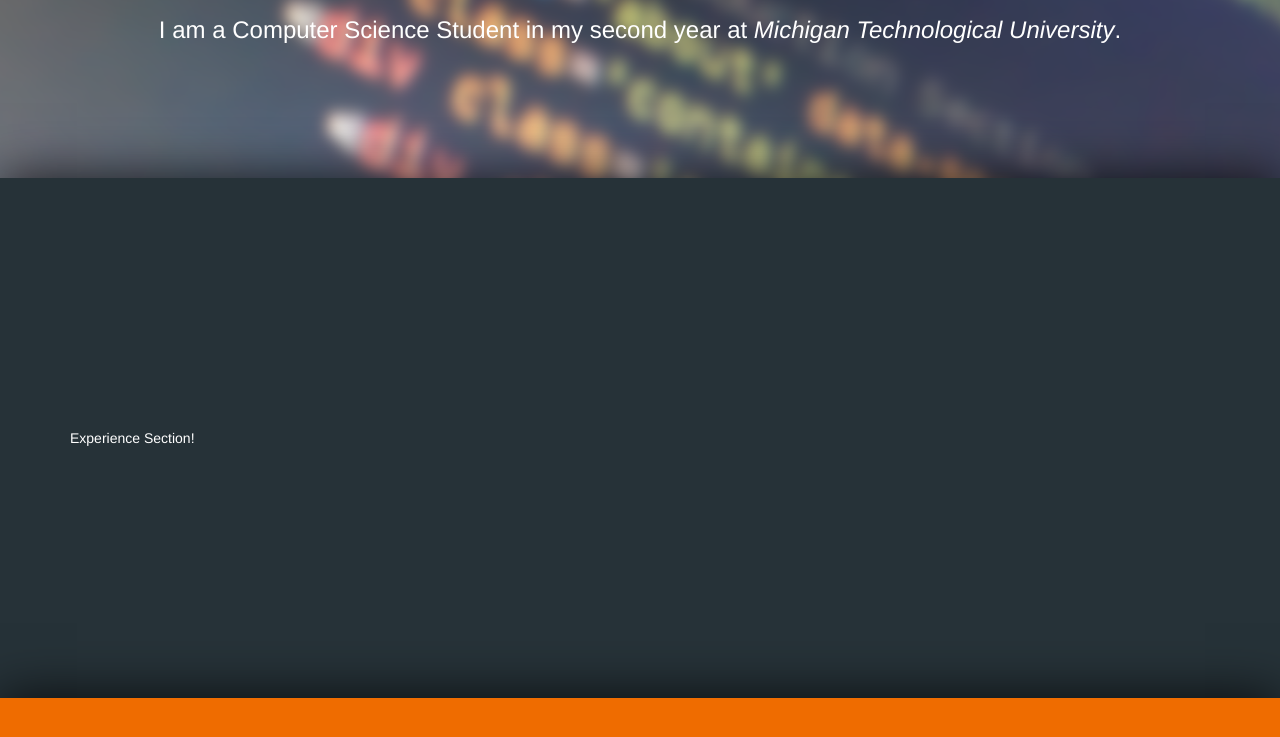
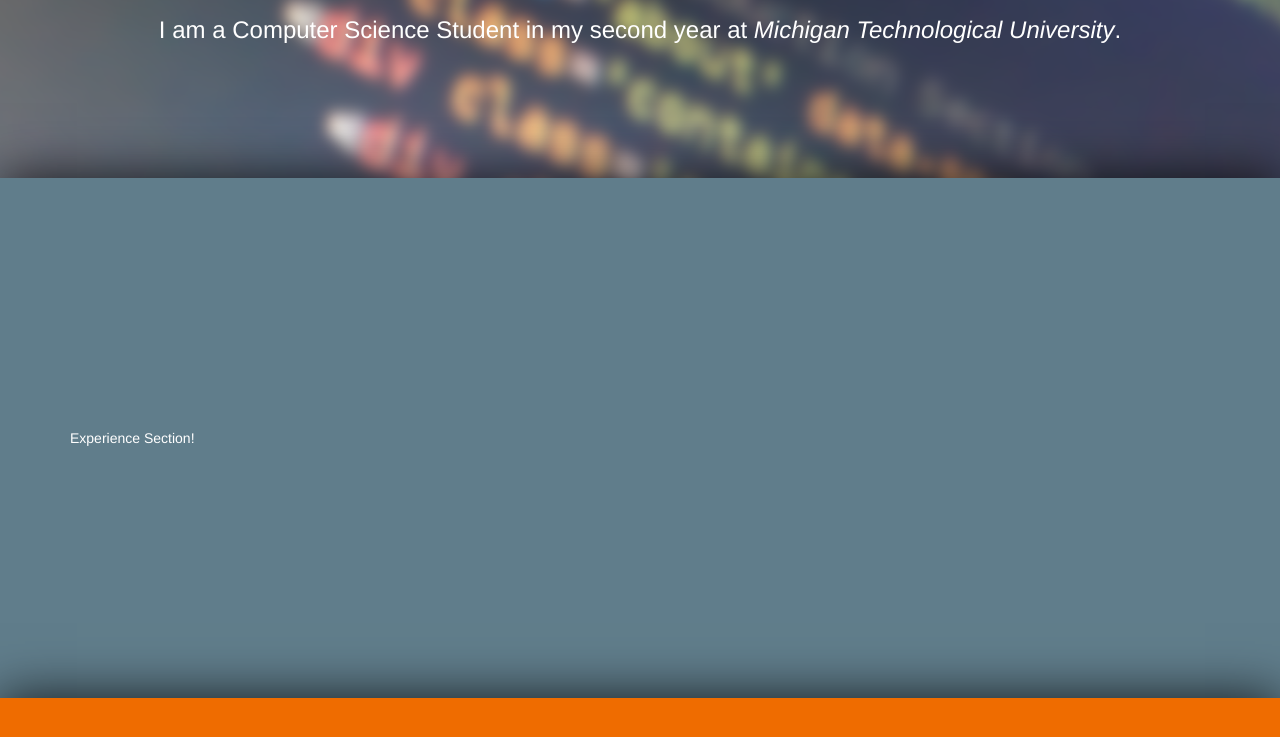
Before and after one commit to cephalization/portfolio, a plain HTML site: page index.html in a window 1280 px wide. Shown: the part 621-1358 px from the top of the page. Drawn offline with nearby package versions, Linux system fonts and the light colour scheme.

Commit message:
Changes from closeheat live editor

```diff
--- a/css/master.css
+++ b/css/master.css
@@ -13,7 +13,7 @@
     color: #fff;
 }
 #experience {
-    background: #263238 50% 0 fixed;
+    background: #607D8B 50% 0 fixed;
     height: auto;
     margin: 0 auto;
     width: 100%;
```
